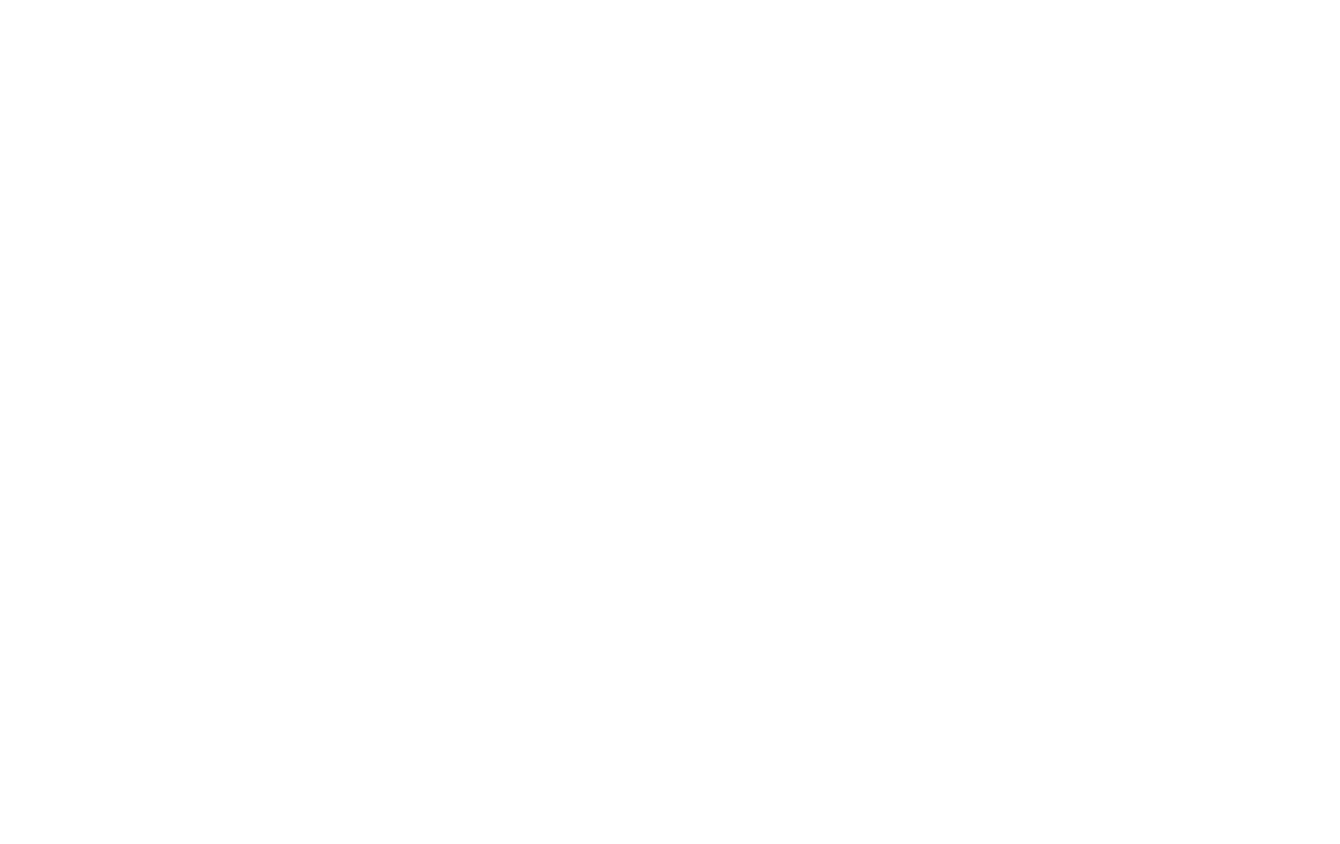
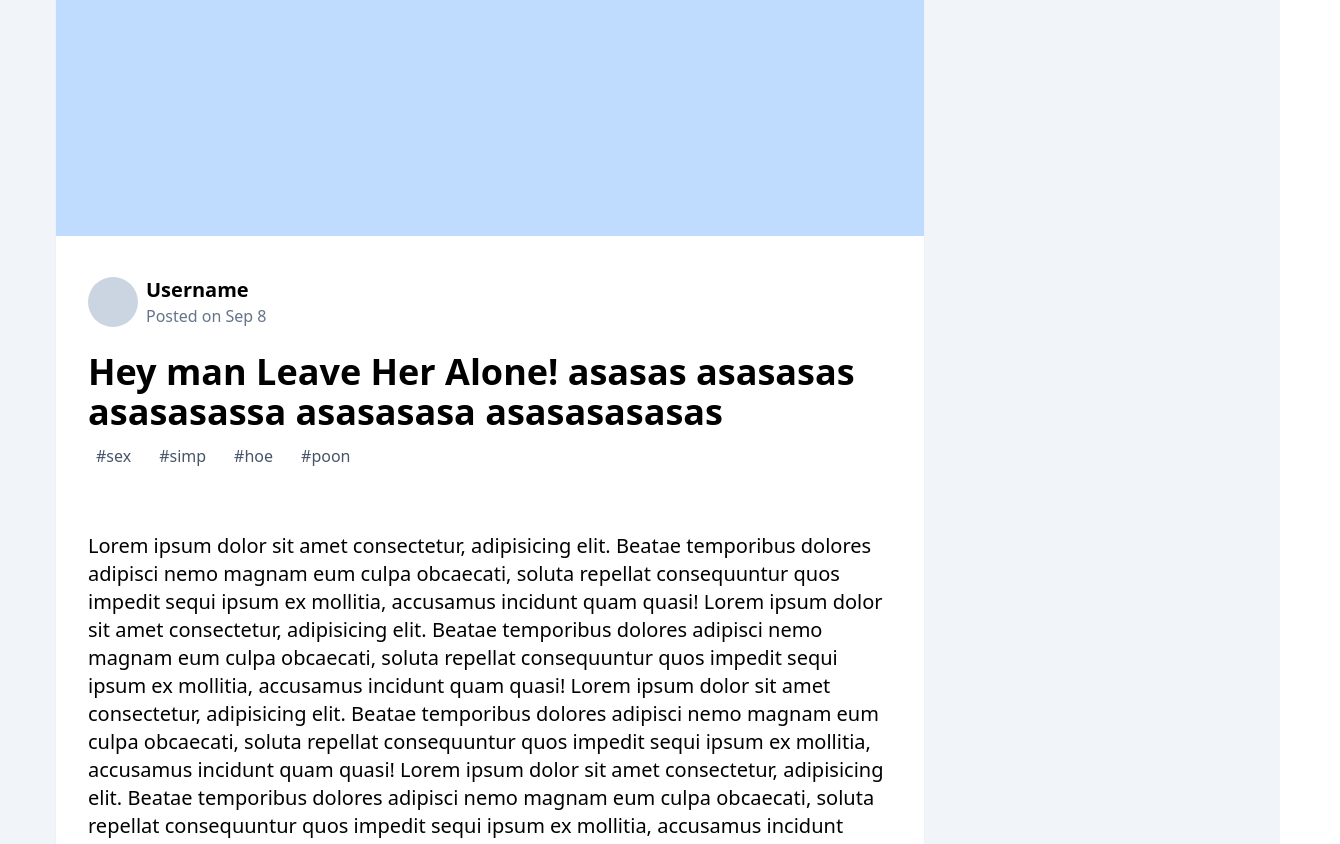
Before and after one commit to karthickkumar7/dev_clone-client, a React (Create React App) app: page /1 in a window 1280 px wide. Before the commit this address had no page. Shown: the part 240-1084 px from the top of the page, 1340 px wide, since content can reach past the window. Before the commit the page ends 800 px from the top, so only its background shows below. Built offline with nearby package versions, Linux system fonts and the light colour scheme.

Commit message:
detail page hard coded

```diff
--- a/src/App.js
+++ b/src/App.js
@@ -7,6 +7,7 @@
 import Auth from "./routes/auth/Auth";
 import Login from "./routes/auth/Login";
 import Register from "./routes/auth/Register";
+import DetailThread from "./routes/DetailThread";
 
 const App = () => {
   return (
@@ -20,6 +21,7 @@
         <Route index element={<Login />} />
         <Route path="register" element={<Register />} />
       </Route>
+      <Route path="/:id" element={<DetailThread />} />
     </Routes>
   );
 };
--- /dev/null
+++ b/src/components/Comment.js
@@ -0,0 +1,47 @@
+import React from "react";
+import { RiHeart2Line } from "react-icons/ri";
+import { FiMessageSquare } from "react-icons/fi";
+
+const Comment = () => {
+  return (
+    <div className="w-full my-2 flex flex-col">
+      <div className="flex">
+        <div className="w-[150px] py-2 flex justify-center">
+          {/* dp */}
+          <div className="h-[50px] w-[50px] rounded-full bg-slate-400"></div>
+        </div>
+        {/* text */}
+        <div className="w-[1250px] min-h-[110px] my-2 p-2 flex flex-col  rounded  border placeholder:text-lg">
+          <div className="w-full h-[40px] flex items-center">
+            <h1 className="mr-4 font-semibold">Username </h1>
+            <span className="text-slate-500">Sep 8</span>
+          </div>
+          <div className="w-full min-h-[70px] text-slate-600">
+            <p>
+              Lorem, ipsum dolor sit amet consectetur adipisicing elit. Beatae
+              optio eaque praesentium, obcaecati quibusdam voluptates alias nemo
+              excepturi consequatur harum, officia accusamus! In, aspernatur. Ab
+              nobis nam dolorem repellendus
+            </p>
+          </div>
+        </div>
+      </div>
+      {/* likes and commects */}
+      <div className="flex">
+        <div className="w-[150px] h-fullpx-4 flex items-center"></div>
+        <div className="w-[1300px] h-full flex ">
+          <div className="mr-4 flex items-center cursor-pointer">
+            <RiHeart2Line className="text-lg mr-2" />
+            <span>2 likes</span>
+          </div>
+          <div className="flex items-center cursor-pointer">
+            <FiMessageSquare className="text-lg mr-2" />
+            <span>2 replies</span>
+          </div>
+        </div>
+      </div>
+    </div>
+  );
+};
+
+export default Comment;
--- /dev/null
+++ b/src/components/CommentInput.js
@@ -0,0 +1,19 @@
+import React from "react";
+
+const CommentInput = () => {
+  return (
+    <div className="w-full flex">
+      <div className="w-[150px] py-2 flex justify-center">
+        {/* dp */}
+        <div className="h-[50px] w-[50px] rounded-full bg-slate-400"></div>
+      </div>
+      <textarea
+        type="text"
+        placeholder="Add to the disscussion"
+        className="w-[1250px] h-[100px] my-2 p-2 rounded  border outline-none placeholder:text-lg"
+      />
+    </div>
+  );
+};
+
+export default CommentInput;
--- /dev/null
+++ b/src/components/ImgArticle.js
@@ -0,0 +1,7 @@
+import React from "react";
+
+const ImgArticle = () => {
+  return <div className="w-full min-h-[120px] bg-blue-200"></div>;
+};
+
+export default ImgArticle;
--- /dev/null
+++ b/src/routes/DetailThread.js
@@ -0,0 +1,137 @@
+import React from "react";
+import { RiHeart2Line, RiBookmarkLine } from "react-icons/ri";
+import { BiDotsVerticalRounded } from "react-icons/bi";
+
+import HeaderNav from "../components/HeaderNav";
+import Comment from "../components/Comment";
+import CommentInput from "../components/CommentInput";
+
+const DetailThread = () => {
+  return (
+    <>
+      <HeaderNav />
+      <div className="w-screen min-h-[1100px] flex justify-center bg-slate-100">
+        <div className="w-[1400px] h-full flex justify-center">
+          {/* left */}
+          <section className="w-[100px] h-full flex">
+            <div className="w-full h-[500px] flex flex-col items-center justify-center">
+              <div className="my-3 flex flex-col items-center cursor-pointer">
+                <RiHeart2Line className="text-3xl" />
+                <span className="text-xl">6</span>
+              </div>
+              <div className="my-3 flex flex-col items-center cursor-pointer">
+                <RiBookmarkLine className="text-2xl" />
+                <span className="text-xl">6</span>
+              </div>
+              <div className="my-3 flex flex-col items-center cursor-pointer">
+                <BiDotsVerticalRounded className="text-3xl" />
+              </div>
+            </div>
+          </section>
+
+          {/* content */}
+          <section className="w-[900px] h-full p-4">
+            <article className="h-full w-full bg-white rounded shadow-sm overflow-hidden">
+              {/* img */}
+              <div className="w-full h-[400px] bg-blue-200"></div>
+              <div className="w-full p-4">
+                {/* profile */}
+                <div className="w-full h-[100px] px-4 flex items-center">
+                  <div className="w-[50px] h-[50px] mr-2 bg-slate-300 rounded-full"></div>
+                  <div className="flex flex-col">
+                    <h1 className="text-xl font-semibold">Username</h1>
+                    <p className="text-slate-500">Posted on Sep 8</p>
+                  </div>
+                </div>
+                {/* title & tags */}
+                <div className="w-full h-[180px] px-4 ">
+                  <h1 className="text-4xl font-bold">
+                    Hey man Leave Her Alone! asasas asasasas asasasassa
+                    asasasasa asasasasasas
+                  </h1>
+                  <div className="w-full mt-2 flex">
+                    <div className="mr-3 px-2 py-1 rounded cursor-pointer text-slate-600 hover:bg-blue-200">
+                      <span> #sex</span>
+                    </div>
+                    <div className="mr-3 px-2 py-1 rounded cursor-pointer text-slate-600 hover:bg-blue-200">
+                      <span> #simp</span>
+                    </div>
+                    <div className="mr-3 px-2 py-1 rounded cursor-pointer text-slate-600 hover:bg-blue-200">
+                      <span> #hoe</span>
+                    </div>
+                    <div className="mr-3 px-2 py-1 rounded cursor-pointer text-slate-600 hover:bg-blue-200">
+                      <span> #poon</span>
+                    </div>
+                  </div>
+                </div>
+                {/* desc */}
+                <div className="w-full h-[800px] px-4">
+                  <p className="text-xl">
+                    Lorem ipsum dolor sit amet consectetur, adipisicing elit.
+                    Beatae temporibus dolores adipisci nemo magnam eum culpa
+                    obcaecati, soluta repellat consequuntur quos impedit sequi
+                    ipsum ex mollitia, accusamus incidunt quam quasi! Lorem
+                    ipsum dolor sit amet consectetur, adipisicing elit. Beatae
+                    temporibus dolores adipisci nemo magnam eum culpa obcaecati,
+                    soluta repellat consequuntur quos impedit sequi ipsum ex
+                    mollitia, accusamus incidunt quam quasi! Lorem ipsum dolor
+                    sit amet consectetur, adipisicing elit. Beatae temporibus
+                    dolores adipisci nemo magnam eum culpa obcaecati, soluta
+                    repellat consequuntur quos impedit sequi ipsum ex mollitia,
+                    accusamus incidunt quam quasi! Lorem ipsum dolor sit amet
+                    consectetur, adipisicing elit. Beatae temporibus dolores
+                    adipisci nemo magnam eum culpa obcaecati, soluta repellat
+                    consequuntur quos impedit sequi ipsum ex mollitia, accusamus
+                    incidunt quam quasi! adipisci nemo magnam eum culpa
+                    obcaecati, soluta repellat consequuntur quos impedit sequi
+                    ipsum ex mollitia, accusamus incidunt quam quasi!
+                  </p>
+                  <br />
+                  <br />
+                  <br />
+                  <p className="text-xl">
+                    Lorem ipsum dolor sit amet consectetur, adipisicing elit.
+                    Beatae temporibus dolores adipisci nemo magnam eum culpa
+                    obcaecati, soluta repellat consequuntur quos impedit sequi
+                    ipsum ex mollitia, accusamus incidunt quam quasi! Lorem
+                    ipsum dolor sit amet consectetur, adipisicing elit. Beatae
+                    temporibus dolores adipisci nemo magnam eum culpa obcaecati,
+                    soluta repellat consequuntur quos impedit sequi ipsum ex
+                    mollitia, accusamus incidunt quam quasi! Lorem ipsum dolor
+                    sit amet consectetur, adipisicing elit. Beatae temporibus
+                    dolores adipisci nemo magnam eum culpa obcaecati, soluta
+                    repellat consequuntur quos impedit sequi ipsum ex mollitia,
+                    accusamus incidunt quam quasi! Lorem ipsum dolor sit amet
+                    consectetur, adipisicing elit. Beatae temporibus dolores
+                    adipisci nemo magnam eum culpa obcaecati, soluta repellat
+                    consequuntur quos impedit sequi ipsum ex mollitia, accusamus
+                    incidunt quam quasi!
+                  </p>
+                </div>
+              </div>
+              <hr />
+              {/* comments */}
+              <div>
+                {/* input */}
+                <section className="w-full px-4">
+                  <h1 className="my-4 text-3xl font-semibold">
+                    Disscussion {"(  3 )"}
+                  </h1>
+                  <CommentInput />
+                  {/* comment */}
+                  <Comment />
+                  <Comment />
+                  <Comment />
+                </section>
+              </div>
+            </article>
+          </section>
+          {/* right */}
+          <section className="w-[400px] h-full bg-green-200"></section>
+        </div>
+      </div>
+    </>
+  );
+};
+
+export default DetailThread;
--- a/src/routes/home/Relevant.js
+++ b/src/routes/home/Relevant.js
@@ -1,10 +1,12 @@
 import React from "react";
 import Article from "../../components/Article";
+import ImgArticle from "../../components/ImgArticle";
 
 const Relevant = () => {
   return (
     <>
-      <Article
+      <ImgArticle />
+      <ImgArticle
         title={"Hey Man Leave her alone!"}
         username="SimpBoy69"
         date={"Sep 08"}
```
